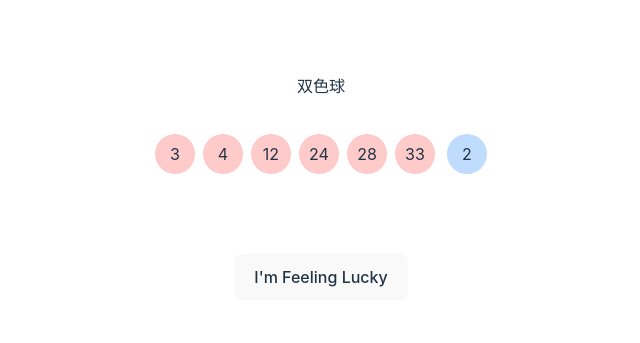
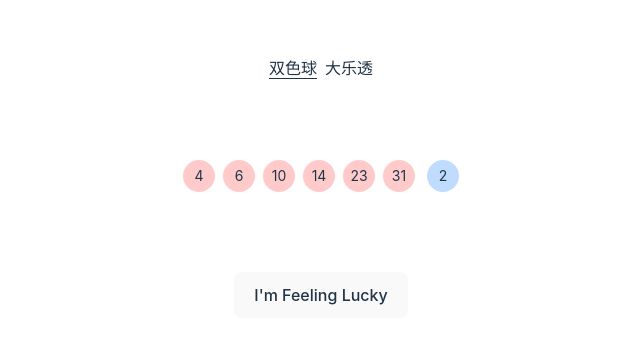
Before and after one commit to yuzhouu/i-am-feeling-lucky, a React (Vite) app: page / in a window 1280 px wide. Shown: the part 213-556 px from the top of the page, without its empty margins (319-959 px from the left). Built offline with nearby package versions, Linux system fonts and the light colour scheme.

Commit message:
feat: add lotto

```diff
--- a/package.json
+++ b/package.json
@@ -12,6 +12,7 @@
   "dependencies": {
     "@react-spring/web": "^9.7.3",
     "canvas-confetti": "^1.9.3",
+    "classnames": "^2.5.1",
     "react": "^18.3.1",
     "react-dom": "^18.3.1"
   },
--- a/src/App.tsx
+++ b/src/App.tsx
@@ -1,5 +1,6 @@
 import { useState } from "react";
 import confetti from "canvas-confetti";
+import classNames from "classnames";
 
 /* Randomize array in-place using Durstenfeld shuffle algorithm */
 function shuffleArray(array: number[]) {
@@ -17,38 +18,83 @@ function getTop(array: number[], top: number) {
   return array.slice(0, top).sort((a, b) => a - b);
 }
 
+// 双色球
 const redArray = Array.from({ length: 33 }, (_, i) => i + 1);
 const blueArray = Array.from({ length: 16 }, (_, i) => i + 1);
 
+// 大乐透
+const lottoRedArray = Array.from({ length: 35 }, (_, i) => i + 1);
+const lottoBlueArray = Array.from({ length: 12 }, (_, i) => i + 1);
+
 function App() {
+  const [type, setType] = useState<"unionLotto" | "lotto">("unionLotto");
   const [red, setRed] = useState(getTop(shuffleArray(redArray), 6));
   const [blue, setBlue] = useState(getTop(shuffleArray(blueArray), 1));
+  const [lottoRed, setLottoRed] = useState(
+    getTop(shuffleArray(lottoRedArray), 5)
+  );
+  const [lottoBlue, setLottoBlue] = useState(
+    getTop(shuffleArray(lottoBlueArray), 2)
+  );
+  const luckyRed = type === "unionLotto" ? red : lottoRed;
+  const luckyBlue = type === "unionLotto" ? blue : lottoBlue;
 
   const handleShuffle = () => {
     setRed(getTop(shuffleArray(redArray), 6));
     setBlue(getTop(shuffleArray(blueArray), 1));
+    setLottoRed(getTop(shuffleArray(lottoRedArray), 5));
+    setLottoBlue(getTop(shuffleArray(lottoBlueArray), 2));
+
     confetti({
       particleCount: 100,
       spread: 70,
-      origin: { y: 0.7 },
+      origin: { y: 0.75 },
     });
   };
 
   return (
-    <div className="space-y-9 mx-auto">
-      <div>双色球</div>
+    <div className="space-y-20 mx-auto">
+      <div className="flex items-center justify-center gap-2">
+        <div
+          onClick={() => setType("unionLotto")}
+          className={classNames("underline-offset-4", {
+            underline: type === "unionLotto",
+          })}
+        >
+          双色球
+        </div>
+        <div
+          onClick={() => setType("lotto")}
+          className={classNames("underline-offset-4", {
+            underline: type === "lotto",
+          })}
+        >
+          大乐透
+        </div>
+      </div>
+
       <div className="flex items-center gap-3 justify-center">
         <div className="flex items-center gap-2">
-          {red.map((it) => {
+          {luckyRed.map((it) => {
             return (
-              <div className="bg-red-200 p-2 rounded-full w-10 h-10">{it}</div>
+              <div
+                className="bg-red-200 rounded-full w-8 h-8 text-sm flex items-center justify-center"
+                key={it}
+              >
+                {it}
+              </div>
             );
           })}
         </div>
         <div className="flex items-center gap-2">
-          {blue.map((it) => {
+          {luckyBlue.map((it) => {
             return (
-              <div className="bg-blue-200 p-2 rounded-full w-10 h-10">{it}</div>
+              <div
+                className="bg-blue-200 rounded-full w-8 h-8 text-sm flex items-center justify-center"
+                key={it}
+              >
+                {it}
+              </div>
             );
           })}
         </div>
```
Also changed, not shown: 1 other file (tests, documents, lock files or other folders).
